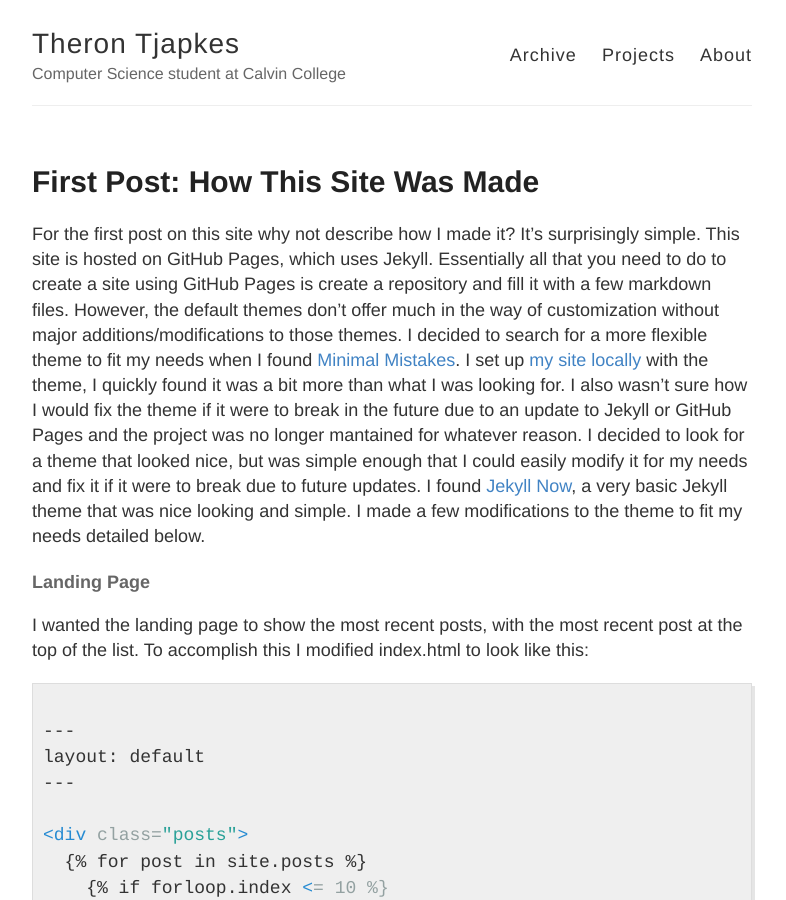
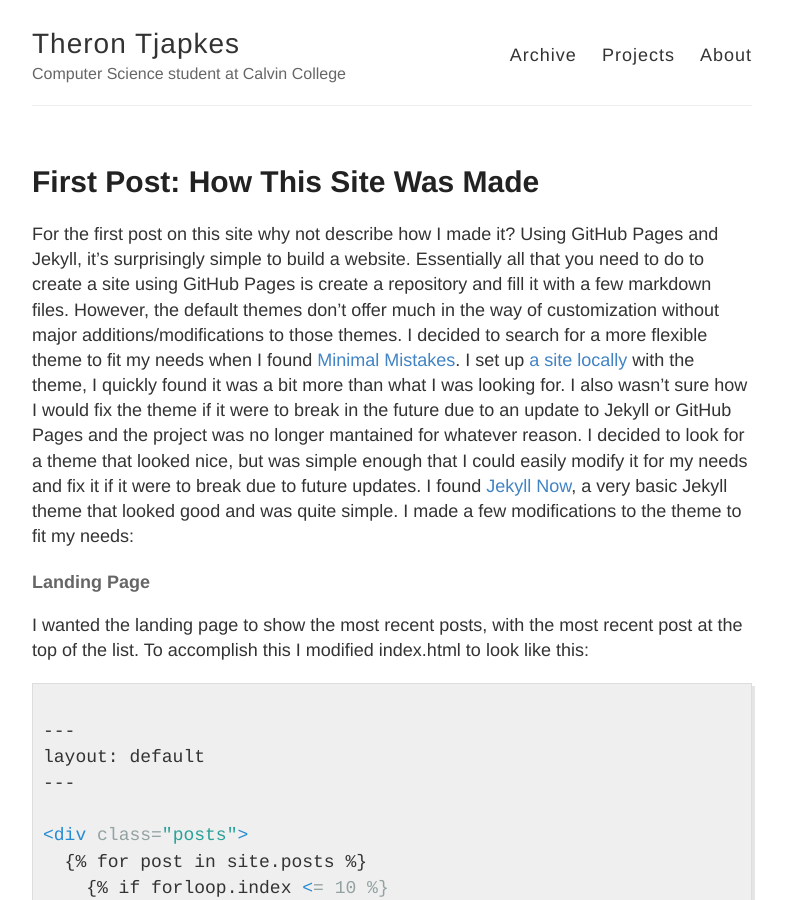
Before and after one commit to ther0n/therontjapkes.com, a Jekyll site: the page built from _posts/2018-08-20-how-this-site-was-made.md, in a window 1280 px wide and 900 px high. Shown: the whole window, without its empty margins (248-1034 px from the left). Built offline with Jekyll 4.4.1, drawn with Linux system fonts in a browser that asks for light colours.

```diff
--- a/_posts/2018-08-20-how-this-site-was-made.md
+++ b/_posts/2018-08-20-how-this-site-was-made.md
@@ -2,7 +2,7 @@
 layout: post
 title:  "First Post: How This Site Was Made"
 ---
-For the first post on this site why not describe how I made it? It's surprisingly simple. This site is hosted on GitHub Pages, which uses Jekyll. Essentially all that you need to do to create a site using GitHub Pages is create a repository and fill it with a few markdown files. However, the default themes don't offer much in the way of customization without major additions/modifications to those themes. I decided to search for a more flexible theme to fit my needs when I found [Minimal Mistakes](https://mmistakes.github.io/minimal-mistakes/). I set up [my site locally](https://help.github.com/articles/setting-up-your-github-pages-site-locally-with-jekyll/) with the theme, I quickly found it was a bit more than what I was looking for. I also wasn't sure how I would fix the theme if it were to break in the future due to an update to Jekyll or GitHub Pages and the project was no longer mantained for whatever reason. I decided to look for a theme that looked nice, but was simple enough that I could easily modify it for my needs and fix it if it were to break due to future updates. I found [Jekyll Now](http://www.jekyllnow.com/), a very basic Jekyll theme that was nice looking and simple. I made a few modifications to the theme to fit my needs detailed below.
+For the first post on this site why not describe how I made it? Using GitHub Pages and Jekyll, it's surprisingly simple to build a website. Essentially all that you need to do to create a site using GitHub Pages is create a repository and fill it with a few markdown files. However, the default themes don't offer much in the way of customization without major additions/modifications to those themes. I decided to search for a more flexible theme to fit my needs when I found [Minimal Mistakes](https://mmistakes.github.io/minimal-mistakes/). I set up [a site locally](https://help.github.com/articles/setting-up-your-github-pages-site-locally-with-jekyll/) with the theme, I quickly found it was a bit more than what I was looking for. I also wasn't sure how I would fix the theme if it were to break in the future due to an update to Jekyll or GitHub Pages and the project was no longer mantained for whatever reason. I decided to look for a theme that looked nice, but was simple enough that I could easily modify it for my needs and fix it if it were to break due to future updates. I found [Jekyll Now](http://www.jekyllnow.com/), a very basic Jekyll theme that looked good and was quite simple. I made a few modifications to the theme to fit my needs:
 
 #### Landing Page
 I wanted the landing page to show the most recent posts, with the most recent post at the top of the list. To accomplish this I modified index.html to look like this:
```
Also changed, not shown: projects.md (+2 -2 lines), 4 other files.
